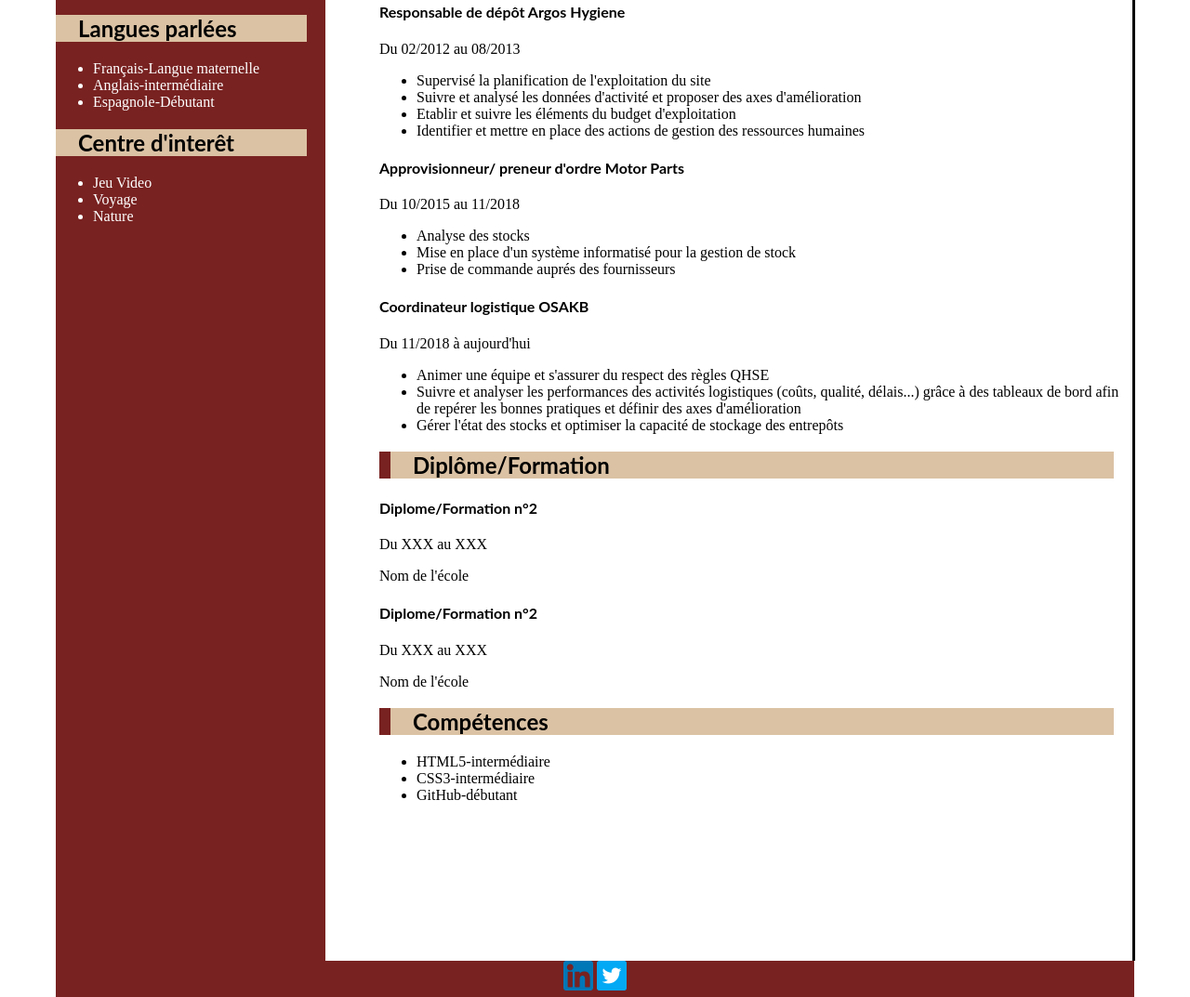
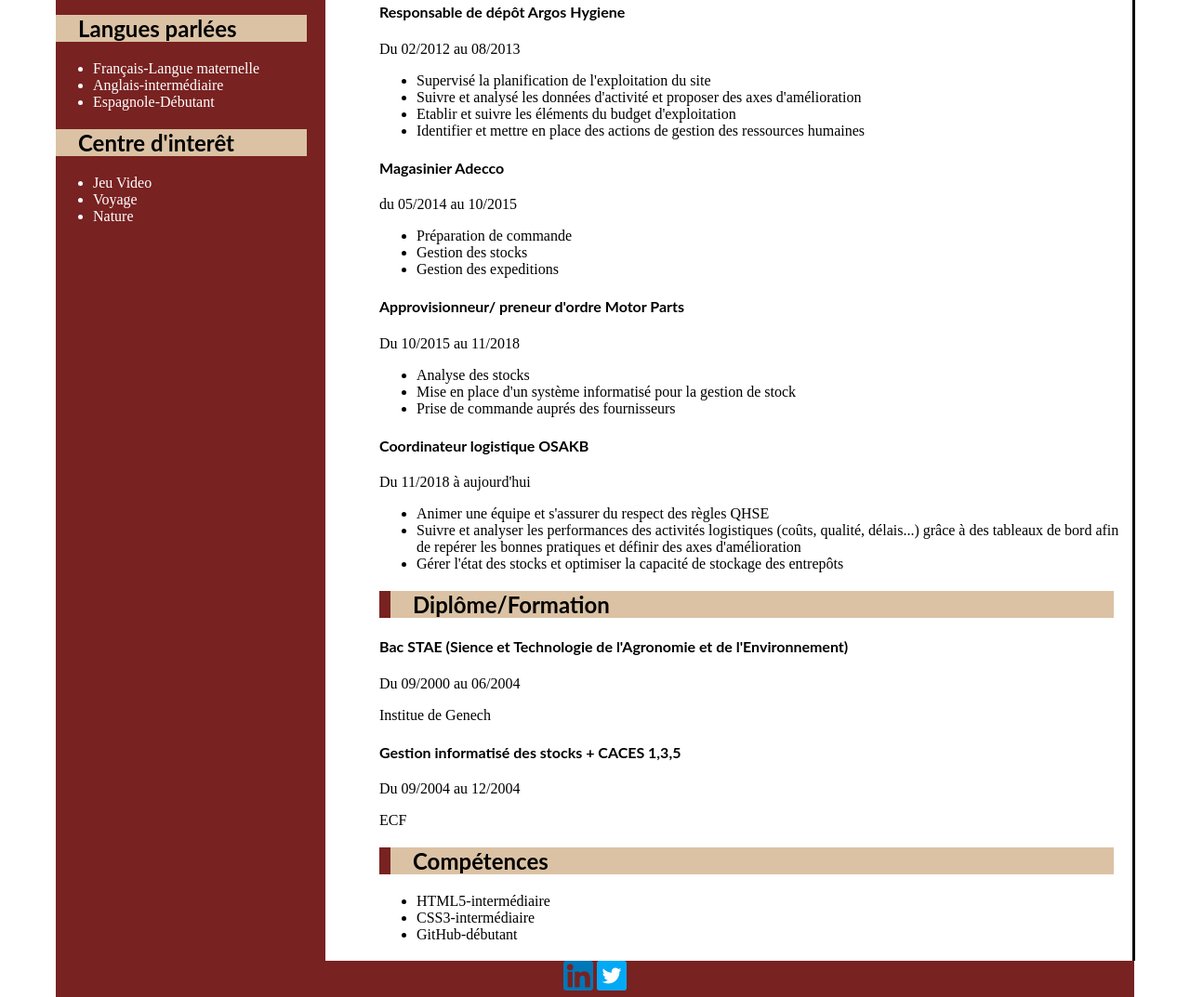
Before and after one commit to thomasnonnon/CV-Thomas-N, a plain HTML site: page index.html in a window 1280 px wide. Shown: the part 636-1709 px from the top of the page at 93% size. Drawn offline with Linux system fonts and the light colour scheme.

Commit message:
Add Diplôme

```diff
--- a/index.html
+++ b/index.html
@@ -71,6 +71,13 @@
                             <li>Etablir et suivre les éléments du budget d'exploitation </li>
                             <li>Identifier et mettre en place des actions de gestion des ressources humaines </li>
                         </ul>
+                <H4>Magasinier Adecco</H4>
+                        <p>du 05/2014 au 10/2015</p>
+                            <ul>
+                                <li>Préparation de commande</li>
+                                <li>Gestion des stocks</li>
+                                <li>Gestion des expeditions</li>
+                            </ul>
                 <H4>Approvisionneur/ preneur d'ordre Motor Parts</H4>
                     <p>Du 10/2015 au 11/2018</p>
                         <ul>
@@ -87,13 +94,13 @@
                         </ul>
 
             <h2 id="experiences__Diplo">Diplôme/Formation</h2>
-                <H4>Diplome/Formation n°2</H4>
-                    <p>Du XXX au XXX</p>
-                    <p>Nom de l'école</p>
+                <H4>Bac STAE (Sience et Technologie de l'Agronomie et de l'Environnement)</H4>
+                    <p>Du 09/2000 au 06/2004</p>
+                    <p>Institue de Genech</p>
 
-                <H4>Diplome/Formation n°2</H4>
-                    <p>Du XXX au XXX</p>
-                    <p>Nom de l'école</p>
+                <H4>Gestion informatisé des stocks + CACES 1,3,5</H4>
+                    <p>Du 09/2004 au 12/2004</p>
+                    <p>ECF</p>
 
             <h2 id="experiences__Comp">Compétences</h2>
                 <ul>
```
